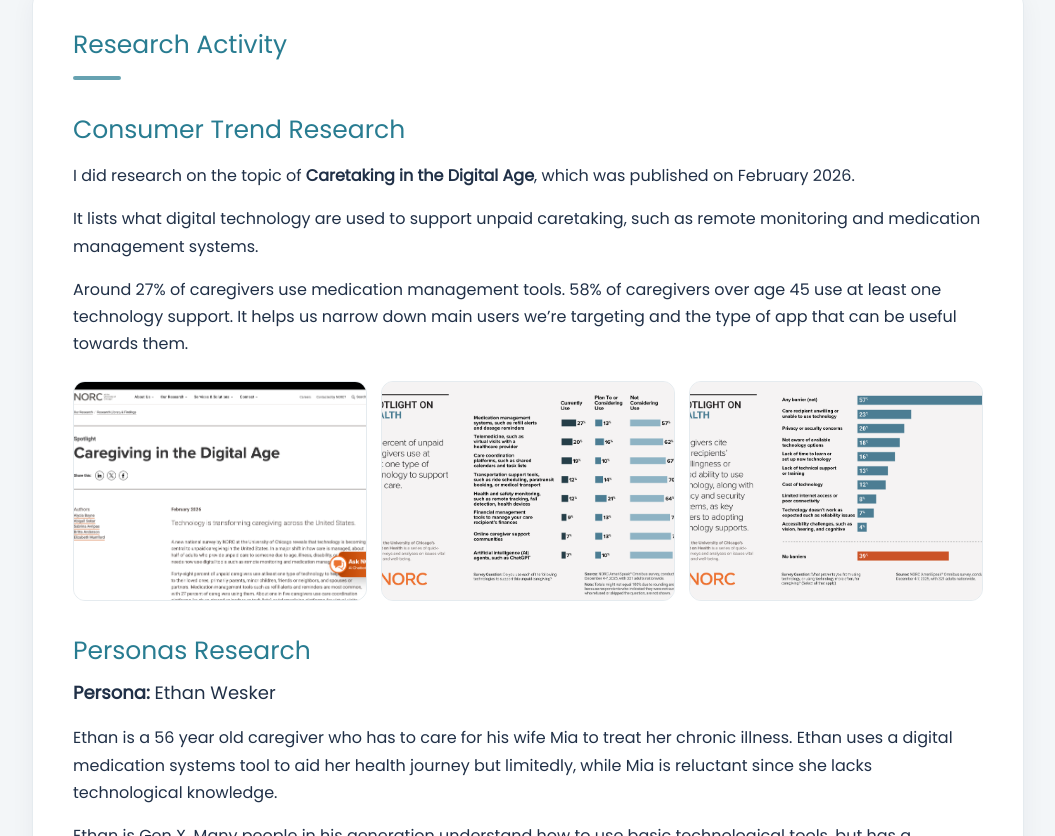
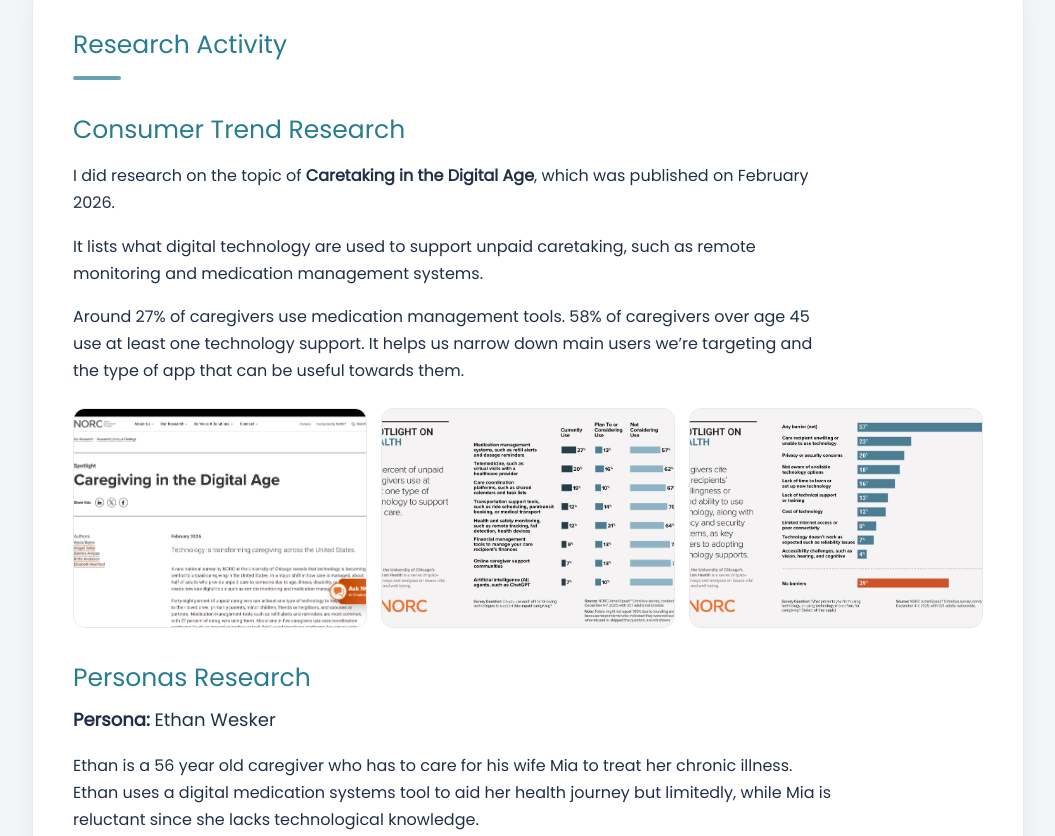
Before and after one commit to chocotanji/project-1-physical-computing, a plain HTML site: page index.html in a window 1280 px wide. Shown: the part 2925-3761 px from the top of the page, without its empty margins (212-1267 px from the left). Drawn offline with nearby package versions, Linux system fonts and the light colour scheme.

Commit message:
update html ver2

```diff
--- a/index.html
+++ b/index.html
@@ -145,6 +145,11 @@
     .content-section li::marker {
       color: var(--accent);
       font-weight: 700;
+    }
+
+    .content-section p,
+    .content-section li {
+      max-width: 760px;
     }
 
     .grid {
```
